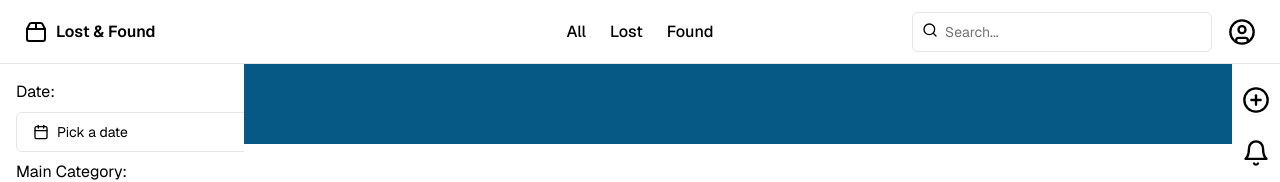
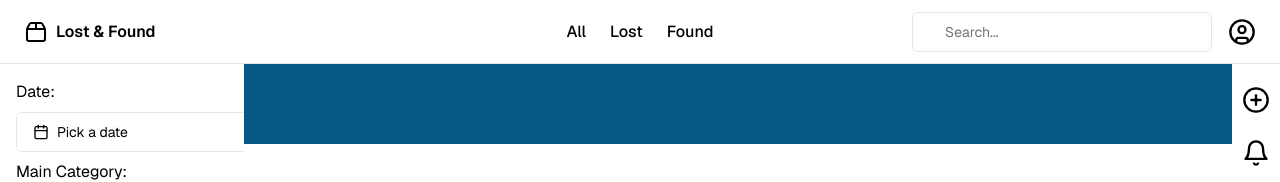
Before and after one commit to SAD-IM-project/lost_and_found, a Next.js app: page /content_management in a window 1280 px wide. Shown: the top 182 px of the page. Built offline with nearby package versions, Linux system fonts and the light colour scheme; no server answers; the database is empty.

Commit message:
feat: can search

```diff
--- a/app/layout.tsx
+++ b/app/layout.tsx
@@ -3,6 +3,7 @@ import "./globals.css";
 import Link from "next/link";
 import { Package2, Search, CircleUser, CirclePlus, Bell, Mail } from "lucide-react";
 import { Input } from "@/components/ui/input";
+import SearchForm, { searchForm } from "@/components/ui/searchForm";
 import { Button } from "@/components/ui/button";
 import { Filter } from "@/components/ui/filter";
 import Image from "next/image";
@@ -63,15 +64,8 @@ export default function RootLayout({
                 </Link>
               </nav>
             </div>
-            <form className="flex items-center flex-1 sm:flex-initial justify-between">
-              <div className="relative flex-grow mr-4">
-                <Search className="absolute left-2.5 top-2.5 h-4 w-4 text-muted-foreground" />
-                <Input
-                  type="search"
-                  placeholder="Search..."
-                  className="pl-8 sm:w-[50px] md:w-[200px] lg:w-[300px]"
-                />
-              </div>
+            <div className="flex items-center flex-1 sm:flex-initial justify-between">
+              <SearchForm />
               <nav className="flex items-center gap-2 text-lg font-semibold md:text-base">
                 <Link
                   href="user"
@@ -81,7 +75,7 @@ export default function RootLayout({
                   <CircleUser className="h-7 w-7" />
                 </Link>
               </nav>
-            </form>
+            </div>
           </header>
           <div className="w-full flex flex-row relative">
             <div className="w-96 sticky top-16 overflow-auto space-y-2 py-4 px-4 h-[calc(100vh-4rem)]">
--- a/components/ui/filter.tsx
+++ b/components/ui/filter.tsx
@@ -13,7 +13,7 @@ import {
     PopoverTrigger,
 } from "@/components/ui/popover"
 import Select, { MultiValue, ActionMeta, GroupBase } from 'react-select';
-import { useRouter } from "next/navigation"
+import { useRouter, useSearchParams } from "next/navigation"
 import queryString from "query-string"
 
 // 定義選項類型
@@ -138,10 +138,12 @@ export function Filter({
     }
 
     const router = useRouter()
+    const searchParams = useSearchParams();
     const handleApply = () => {
         setIsPopoverOpen(false)
-        setIsPopoverOpen(false)
+        const currentQuery = queryString.parse(searchParams.toString());
         const query = {
+            ...currentQuery,
             date: date ? `${format(date.from!, 'yyyy-MM-dd')}-${format(date.to!, 'yyyy-MM-dd')}` : undefined,
             subCategories: selectedSubCategories.map(sub => sub.value).join(','),
             districts: selectedDistricts.map(district => district.value).join(',')
--- a/components/ui/input.tsx
+++ b/components/ui/input.tsx
@@ -3,7 +3,7 @@ import * as React from "react"
 import { cn } from "@/lib/utils"
 
 export interface InputProps
-  extends React.InputHTMLAttributes<HTMLInputElement> {}
+  extends React.InputHTMLAttributes<HTMLInputElement> { }
 
 const Input = React.forwardRef<HTMLInputElement, InputProps>(
   ({ className, type, ...props }, ref) => {
--- /dev/null
+++ b/components/ui/searchForm.tsx
@@ -0,0 +1,46 @@
+"use client"
+
+import React, { useState } from "react";
+import { useRouter, useSearchParams } from "next/navigation";
+import { Input } from "@/components/ui/input";
+import queryString from "query-string";
+
+const SearchForm = () => {
+    const [searchQuery, setSearchQuery] = useState("");
+    const router = useRouter();
+    const searchParams = useSearchParams();
+
+    const handleSubmit = (e: React.FormEvent) => {
+        e.preventDefault();
+
+        // 获取现有的查询参数
+        const currentQuery = queryString.parse(searchParams.toString());
+
+        // 合并现有的查询参数和新的搜索参数
+        const query = {
+            ...currentQuery,
+            search: searchQuery,
+        };
+
+        // 构建新的查询字符串
+        const queryStringified = queryString.stringify(query);
+        router.push(`?${queryStringified}`);
+    };
+
+    return (
+        <form onSubmit={handleSubmit} className="flex items-center flex-1 sm:flex-initial justify-between">
+            <div className="relative flex-grow mr-4">
+                <Input
+                    type="search"
+                    placeholder="Search..."
+                    className="pl-8 sm:w-[50px] md:w-[200px] lg:w-[300px]"
+                    value={searchQuery}
+                    onChange={(e) => setSearchQuery(e.target.value)}
+                />
+            </div>
+            <button type="submit" className="hidden"></button>
+        </form>
+    );
+};
+
+export default SearchForm;
```
